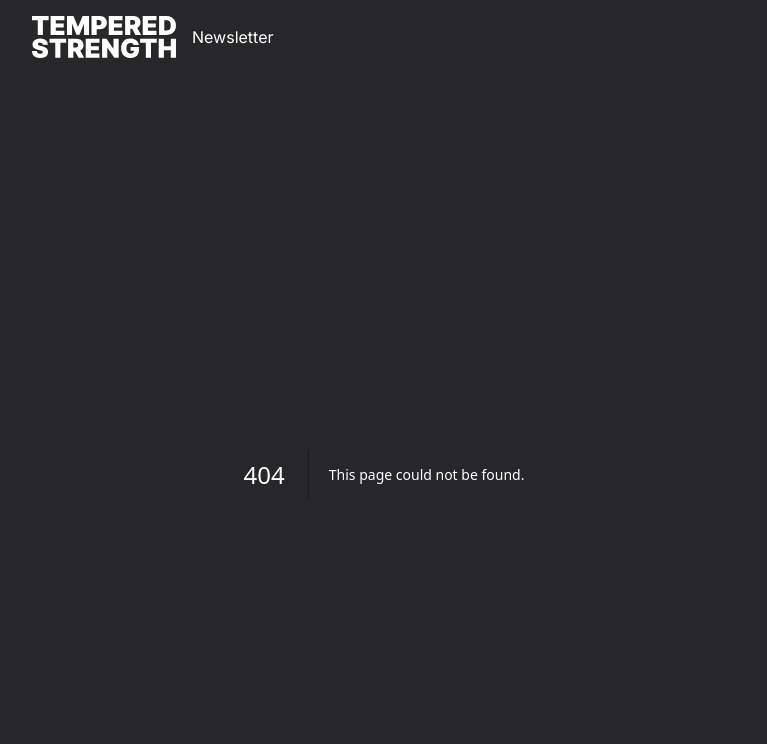
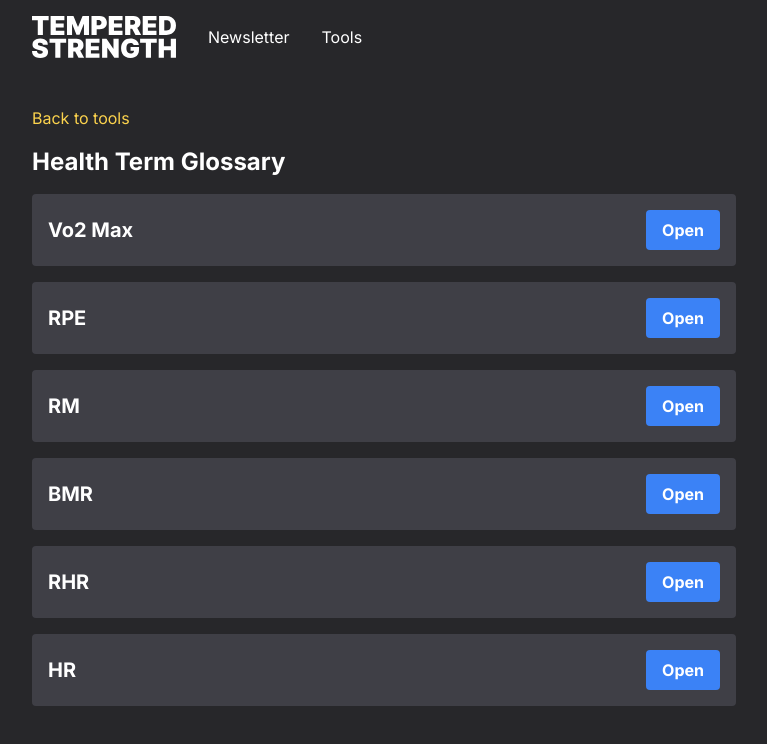
Before and after one commit to kieranmv95/tempered-strength-web, a Next.js app: page /tools/health-term-glossary in a window 1280 px wide. Before the commit this address had no page. Shown: the top 744 px of the page, without its empty margins (256-1023 px from the left). Built offline with nearby package versions, Linux system fonts and the light colour scheme.

Commit message:
feat: added glossary page

```diff
--- a/src/app/newsletter/[slug]/page.tsx
+++ b/src/app/newsletter/[slug]/page.tsx
@@ -54,7 +54,7 @@ const Newsletter = async ({ params }: { params: { slug: string } }) => {
         href={paths.newsletter.route}
         className="text-amber-300 hover:underline mb-4 block"
       >
-        Back to newsletters
+        Back to {paths.newsletter.friendlyName}
       </Link>
       <div>
         <h1 className="text-2xl font-bold mb-3">{data.title}</h1>
--- a/src/app/pathHelper.ts
+++ b/src/app/pathHelper.ts
@@ -1,15 +1,27 @@
 const newsletter = {
   route: `/newsletter`,
+  friendlyName: 'Newsletter',
   slug: {
     route: (slug: string) => `/newsletter/${slug}`,
+  },
+};
+
+const tools = {
+  route: `/tools`,
+  friendlyName: 'Tools',
+  healthTermGlossary: {
+    route: '/tools/health-term-glossary',
+    friendlyName: 'Health Term Glossary',
   },
 };
 
 const paths = {
   home: {
     route: `/`,
+    friendlyName: 'Home',
   },
-  newsletter: newsletter,
+  newsletter,
+  tools,
 };
 
 export default paths;
--- /dev/null
+++ b/src/app/tools/health-term-glossary/page.tsx
@@ -0,0 +1,66 @@
+import Link from 'next/link';
+import paths from '@/app/pathHelper';
+import Glossary from '@/features/glossary';
+import type { GlossaryTerm } from '@/features/glossary/types/GlossaryTerm';
+
+const healthTerms: GlossaryTerm[] = [
+  {
+    abbreviation: 'Vo2 Max',
+    id: 'vo2-max',
+    fullName: 'Maximal oxygen consumption',
+    description: `VO2 max is the maximum amount of oxygen your body can use during intense exercise. It measures cardiovascular fitness and endurance.`,
+    moreInfoUrl: 'https://en.wikipedia.org/wiki/VO2_max',
+  },
+  {
+    abbreviation: 'RPE',
+    id: 'rpe',
+    fullName: 'Rate of Perceived Exertion',
+    description: `is a scale that measures how hard you feel you're working during physical activity, typically ranging from 1 to 10, with higher numbers indicating more effort.`,
+    moreInfoUrl: 'https://en.wikipedia.org/wiki/Rating_of_perceived_exertion',
+  },
+  {
+    abbreviation: 'RM',
+    id: 'rm',
+    fullName: 'Repetition Maximum',
+    description: `RM is the maximum amount of weight you can lift for a specific number of repetitions before fatigue. For example, 1RM is the heaviest weight you can lift once.`,
+    moreInfoUrl: 'https://en.wikipedia.org/wiki/One-repetition_maximum',
+  },
+  {
+    abbreviation: 'BMR',
+    id: 'bmr',
+    fullName: 'Basal Metabolic Rate',
+    description: `Basal Metabolic Rate is the number of calories your body needs to maintain basic functions, like breathing and circulation, while at rest.`,
+    moreInfoUrl: 'https://en.wikipedia.org/wiki/Basal_metabolic_rate',
+  },
+  {
+    abbreviation: 'RHR',
+    id: 'rhr',
+    fullName: 'Resting Heart Rate',
+    description: `Resting Heart Rate is the number of heartbeats per minute when you're at rest, indicating your basic heart function and overall cardiovascular health.`,
+    moreInfoUrl: 'https://en.wikipedia.org/wiki/Heart_rate',
+  },
+  {
+    abbreviation: 'HR',
+    id: 'hr',
+    fullName: 'Heart Rate',
+    description: `hr is the number of heartbeats per minute, reflecting how fast your heart is pumping blood.`,
+    moreInfoUrl: 'https://en.wikipedia.org/wiki/Heart_rate',
+  },
+];
+
+const HealthTermGlossary = () => (
+  <main className="p-8 max-w-3xl mx-auto">
+    <Link
+      href={paths.tools.route}
+      className="text-amber-300 hover:underline mb-4 block"
+    >
+      Back to tools
+    </Link>
+
+    <h1 className="text-2xl font-bold mb-4">Health Term Glossary</h1>
+
+    <Glossary data={healthTerms} />
+  </main>
+);
+
+export default HealthTermGlossary;
--- /dev/null
+++ b/src/app/tools/page.tsx
@@ -0,0 +1,19 @@
+import Link from 'next/link';
+import paths from '@/app/pathHelper';
+
+const HealthTermGlossary = () => {
+  return (
+    <main className="p-8 max-w-3xl mx-auto">
+      <h1 className="text-2xl font-bold mb-3">Tools</h1>
+
+      <Link
+        href={paths.tools.healthTermGlossary.route}
+        className="text-amber-300 hover:underline py-4 pr-4"
+      >
+        {paths.tools.healthTermGlossary.friendlyName}
+      </Link>
+    </main>
+  );
+};
+
+export default HealthTermGlossary;
--- a/src/components/Header.tsx
+++ b/src/components/Header.tsx
@@ -16,9 +16,12 @@ const Header = () => (
           priority
         />
       </Link>
-      <div>
+      <div className="ml-4">
         <Link className="p-4 hover:underline" href={paths.newsletter.route}>
-          Newsletter
+          {paths.newsletter.friendlyName}
+        </Link>
+        <Link className="p-4 hover:underline" href={paths.tools.route}>
+          {paths.tools.friendlyName}
         </Link>
       </div>
     </nav>
--- /dev/null
+++ b/src/features/glossary/components/Glossary.tsx
@@ -0,0 +1,33 @@
+'use client';
+
+import { useState } from 'react';
+import type { GlossaryTerm } from '../types/GlossaryTerm';
+import GlossaryItem from './GlossaryItem';
+
+const Glossary = ({ data }: { data: GlossaryTerm[] }) => {
+  const [openId, setOpenId] = useState<null | string>(null);
+
+  const triggerAccordion = (id: string) => {
+    if (id === openId) {
+      setOpenId(null);
+    } else {
+      setOpenId(id);
+    }
+  };
+
+  return (
+    <div className="grid gap-4">
+      {data.map((term) => (
+        <GlossaryItem
+          id={term.abbreviation}
+          key={term.abbreviation}
+          term={term}
+          open={term.abbreviation === openId}
+          onClick={triggerAccordion}
+        />
+      ))}
+    </div>
+  );
+};
+
+export default Glossary;
--- /dev/null
+++ b/src/features/glossary/components/GlossaryItem.tsx
@@ -0,0 +1,41 @@
+import type { GlossaryTerm } from '@/features/glossary/types/GlossaryTerm';
+
+const GlossaryItem = ({
+  id,
+  term,
+  open,
+  onClick,
+}: {
+  id: string;
+  term: GlossaryTerm;
+  open: boolean;
+  onClick: (id: string) => void;
+}) => {
+  return (
+    <div className="bg-zinc-700 rounded p-4">
+      <div className="flex gap-2 items-center">
+        <h2 id={term.id} className="font-bold text-lg lg:text-xl flex-1">
+          {term.abbreviation}
+        </h2>
+        <button
+          className="bg-blue-500 hover:bg-blue-600 text-white font-bold py-2 px-4 rounded"
+          onClick={() => onClick(id)}
+        >
+          {open ? 'Close' : 'Open'}
+        </button>
+      </div>
+      <div className={`bg-zinc-700 rounded mt-2 ${!open && 'hidden'}`}>
+        <p className="font-bold">{term.fullName}</p>
+        <p className="mb-2">{term.description}</p>
+        <a
+          href={term.moreInfoUrl}
+          className="text-amber-300 hover:underline mb-2 block"
+        >
+          More Info
+        </a>
+      </div>
+    </div>
+  );
+};
+
+export default GlossaryItem;
--- /dev/null
+++ b/src/features/glossary/index.ts
@@ -0,0 +1,3 @@
+import Glossary from './components/Glossary';
+
+export default Glossary;
--- /dev/null
+++ b/src/features/glossary/types/GlossaryTerm.ts
@@ -0,0 +1,7 @@
+export type GlossaryTerm = {
+  abbreviation: string;
+  id: string;
+  fullName: string;
+  description: string;
+  moreInfoUrl: string;
+};
--- a/tailwind.config.ts
+++ b/tailwind.config.ts
@@ -5,6 +5,7 @@ const config: Config = {
     './src/pages/**/*.{js,ts,jsx,tsx,mdx}',
     './src/components/**/*.{js,ts,jsx,tsx,mdx}',
     './src/app/**/*.{js,ts,jsx,tsx,mdx}',
+    './src/features/**/*.{js,ts,jsx,tsx,mdx}',
   ],
   theme: {},
   plugins: [],
```
